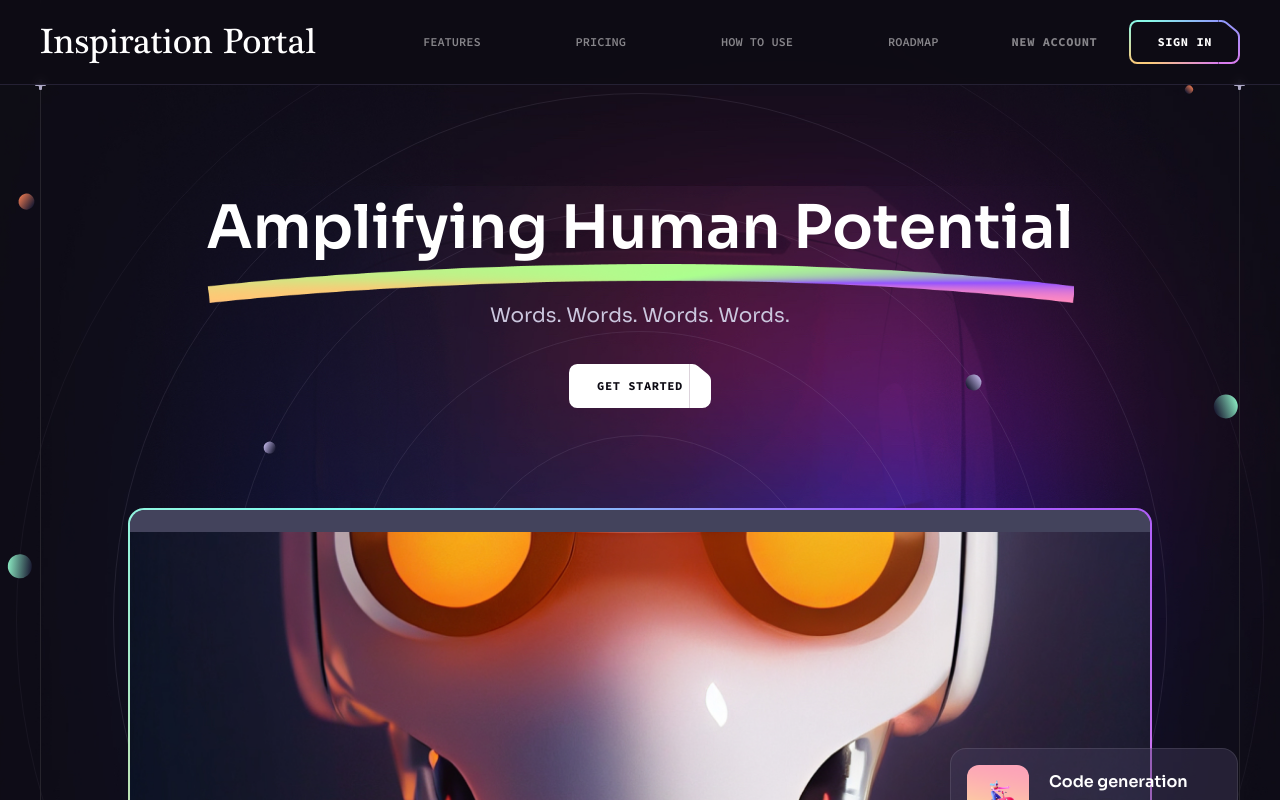
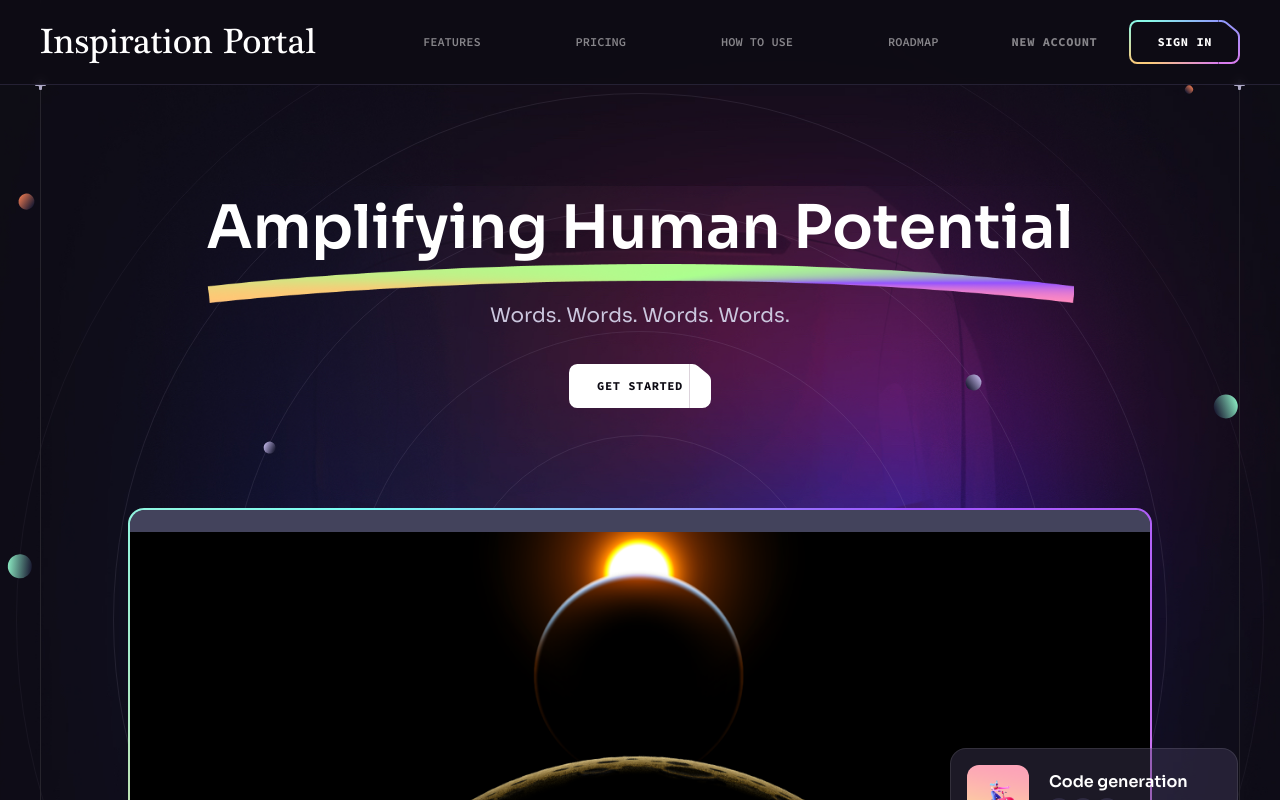
Before and after one commit to TheRobBrennan/inspiration-portal-website, a React (Vite) app: page / in a window 1280 px wide. Shown: the top 800 px of the page. Built offline with nearby package versions, Linux system fonts and the light colour scheme.

Commit message:
Use the planetary eclipse instead of the robot as the featured imagery

```diff
--- a/src/components/Hero.jsx
+++ b/src/components/Hero.jsx
@@ -57,8 +57,17 @@ const Hero = () => {
               <div className="aspect-[33/40] rounded-b-[0.9rem] overflow-hidden md:aspect-[688/490] lg:aspect-[1024/490]">
 
                 {/* Robot */}
+                {/* <img
+                  src={robot}
+                  className="w-full scale-[1.7] translate-y-[8%] md:scale-[1] md:-translate-y-[10%] lg:-translate-y-[23%]"
+                  width={1024}
+                  height={490}
+                  alt="AI"
+                /> */}
+
+                {/* Planetary eclipse */}
                 <img
-                  src={robot}
+                  src="src/assets/favicon_io/planets_align_in_front_of_the_sun.png"
                   className="w-full scale-[1.7] translate-y-[8%] md:scale-[1] md:-translate-y-[10%] lg:-translate-y-[23%]"
                   width={1024}
                   height={490}
```
